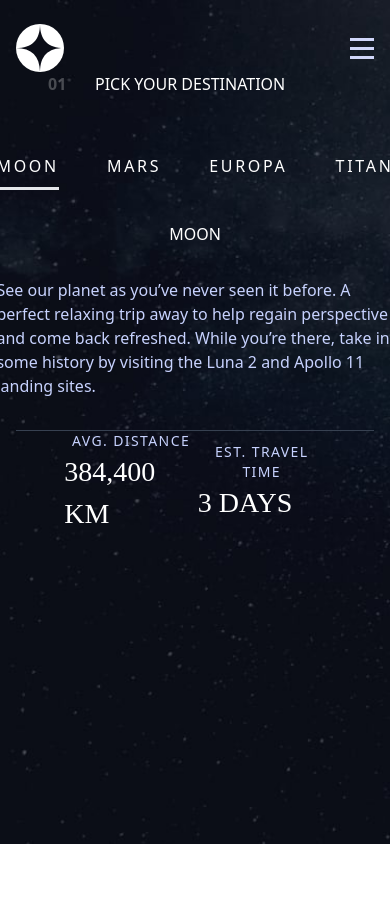
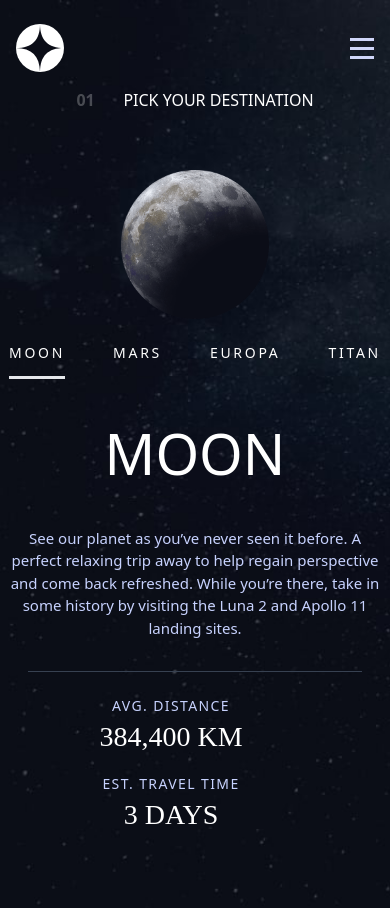
Before and after one commit to SuayipEmre/space-tourism-multi-page-website, a React (Vite) app: page /destination in a window 390 px wide. Before the commit the page ends 844 px from the top, so only its background shows below. Built offline with nearby package versions, Linux system fonts and the light colour scheme.

Commit message:
design/destination page mobile

```diff
--- a/src/components/destinationContainer/content/index.tsx
+++ b/src/components/destinationContainer/content/index.tsx
@@ -15,26 +15,26 @@ const DestionationContent: React.FC = () => {
 
       {
         destination.map(item => item.name == content && (
-          <div key={item.name} className='w-screen flex justify-center py-12'>
+          <div key={item.name} className='w-screen flex justify-center py-12   px-12'>
 
-            <div className='flex items-center md:flex-col lg:flex-row  md:gap-12 lg:gap-0  lg:justify-between   md:w-full lg:w-[70%] '>
+            <div className='flex items-center flex-col xl:flex-row  gap-6 md:gap-12 xl:gap-0  lg:justify-between   md:w-full xl:w-[70%] '>
 
-              <div className='w-[40%] xl:w-[60%]'>
+              <div className='w-[40%] xxl:w-[60%]'>
                 <img className='' src={item.images.png} alt="no image" />
               </div>
 
-              <div className='flex flex-col gap-8 lg:gap-0 items-center justify-center lg:block md:w-[80%] xl:w-[40%]'>
+              <div className='flex flex-col gap-8 lg:gap-0 items-center justify-center lg:block md:w-[80%] xl:w-[50%]'>
 
                 {/*destination items (names)*/}
                 <div >
 
-                  <div className='flex items-center w-[40%]  gap-12 '>
+                  <div className='flex items-center w-full  gap-12 '>
                     {
                       destinationsItems.map(destinationsItem => (
                         <p
                           onClick={() => setContent(destinationsItem.item)}
                           className={
-                            classNames('text-white text-base hover:border-b-[3px] hover:border-b-white hover:border-opacity-50 h-9 font-normal uppercase tracking-[2.7px]', {
+                            classNames('text-white  text-sm md:text-base hover:border-b-[3px] hover:border-b-white hover:border-opacity-50 h-9 font-normal uppercase tracking-[2.7px]', {
                             'border-b-[3px]': destinationsItem.item == content
                           })}
                           key={destinationsItem.id}>{destinationsItem.item}</p>
@@ -44,21 +44,21 @@ const DestionationContent: React.FC = () => {
                 </div>
 
                 {/* name  */}
-                <p className='text-white md:text-[80px] lg:text-[100px] uppercase font-normal'>{item.name}</p>
+                <p className='text-white text-[56px] md:text-[80px] lg:text-[100px] uppercase font-normal'>{item.name}</p>
                 {/* desc*/}
-                <p className=' text-indigo-200   lg:text-lg md:text-center lg:text-start font-normal '>{item.description}</p>
+                <p className=' text-indigo-200 text-[15px]    lg:text-lg text-center lg:text-start font-normal '>{item.description}</p>
 
                 {/*distanve, travel */}
-                <div className='flex items-center justify-between w-[90%] xl:w-full px-12    border-t  border-gray-700 xl:mt-12  md:py-6 xl:py-12 xl:pr-24 '>
+                <div className='flex items-center   gap-4 flex-col md:flex-row justify-between  w-[90%] xl:w-full pr-12    border-t  border-gray-700 xl:mt-12  py-6 xl:py-12 xl:pr-24 '>
 
-                  <div>
+                  <div className='flex items-center justify-center flex-col md:block'>
                     <p className="text-indigo-200 text-center lg:text-start text-sm font-normal  uppercase tracking-widest">AVG. DISTANCE</p>
-                    <div className="text-white text-[28px] font-normal font-['Bellefair'] uppercase">{item.distance}</div>
+                    <p className="text-white text-[28px] font-normal font-['Bellefair'] uppercase">{item.distance}</p>
                   </div>
 
-                  <div>
+                  <div className='flex items-center justify-center flex-col md:block'>
                     <p className="text-indigo-200 text-center lg:text-start text-sm font-normal  uppercase tracking-widest">Est. travel time</p>
-                    <div className="text-white text-[28px] font-normal font-['Bellefair'] uppercase">{item.travel}</div>
+                    <p className="text-white text-[28px] font-normal font-['Bellefair'] uppercase">{item.travel}</p>
                   </div>
 
                 </div>
--- a/src/components/title/index.tsx
+++ b/src/components/title/index.tsx
@@ -6,7 +6,7 @@ type titleTypes = {
 }
 const Title: React.FC<titleTypes>= ({number, text}) => {
     return (
-        <div className=' lg:w-[30%] ml-12 lg:ml-0 md:mt-12 lg:mt-24 flex items-center lg:justify-end gap-7'>
+        <div className=' w-full   mt-4  justify-center md:justify-start xl:w-[40%] md:ml-12 lg:ml-0 md:mt-12 lg:mt-24 flex items-center xl:justify-end gap-7'>
             <span className='text-white w-[19px] lg:w-[26px] md:text-[20px] md:tracking-[3.38px] lg:text-[28px] h-[34px] opacity-25 font-bold '>{number}</span>
             <span className='text-white md:text-[20px] lg:text-[28px] h-[34px] font-normal uppercase md:tracking-[3.38px] lg:tracking-[4.72px]'>{text}</span>
         </div>
--- a/src/styles/index.css
+++ b/src/styles/index.css
@@ -3,6 +3,10 @@
 @tailwind utilities;
 
 
+body{
+    @apply overflow-x-hidden
+}
+
 .active::after {
     content: "";
    @apply lg:absolute h-[3px] w-full bg-white bottom-0 left-0
```
